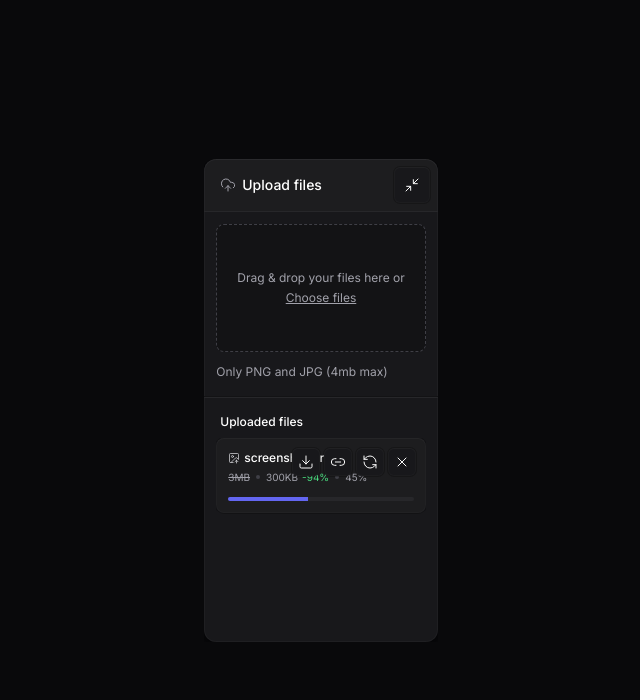
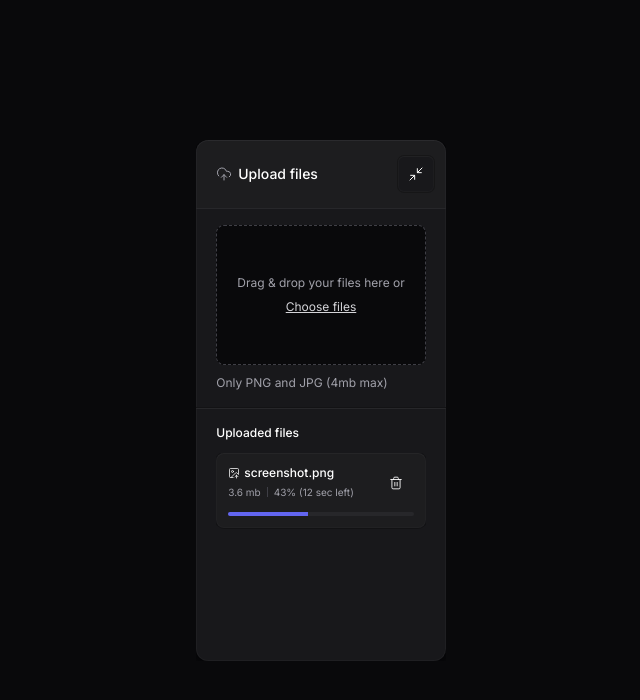
Before and after one commit to mmancilha/upload-widget, a React (Vite) app in the folder web/: page / in a window 1280 px wide. Shown: the top 700 px of the page, without its empty margins (319-959 px from the left). Built offline with nearby package versions, Linux system fonts and the light colour scheme.

Commit message:
Align components with Figma design - adjust padding, spacing, and item layout

```diff
--- a/web/src/components/upload-widget-dropzone.tsx
+++ b/web/src/components/upload-widget-dropzone.tsx
@@ -13,21 +13,19 @@ export function UploadWidgetDropzone() {
   });
 
   return (
-    <div className="px-3 flex flex-col gap-3">
+    <div className="px-5 flex flex-col gap-2.5">
       <div
         data-active={isDragActive}
-        className="cursor-pointer text-zinc-400 bg-black/20 p-5 rounded-lg border border-zinc-700 border-dashed h-32 flex flex-col items-center justify-center gap-1 hover:border-zinc-600 transition-colors data-[active=true]:bg-indigo-500/10 data-[active=true]:border-indigo-500"
+        className="cursor-pointer text-zinc-400 bg-zinc-950 p-5 rounded-lg border border-zinc-700 border-dashed h-[140px] flex flex-col items-center justify-center gap-2 hover:border-zinc-600 transition-colors data-[active=true]:bg-indigo-500/10 data-[active=true]:border-indigo-500"
         {...getRootProps()}
       >
         <input type="file" {...getInputProps()} />
 
         <span className="text-xs">Drag & drop your files here or</span>
-        <span className="text-xs underline">Choose files</span>
+        <span className="text-xs underline text-zinc-300">Choose files</span>
       </div>
 
-      <span className="text-xs text-zinc-400">
-        Only PNG and JPG (4mb max)
-      </span>
+      <span className="text-xs text-zinc-400">Only PNG and JPG (4mb max)</span>
     </div>
   );
 }
--- a/web/src/components/upload-widget-header.tsx
+++ b/web/src/components/upload-widget-header.tsx
@@ -5,7 +5,7 @@ import { UploadWidgetTitle } from "./upload-widget-title";
 
 export function UploadWidgetHeader() {
   return (
-    <div className="w-full p-4 py-2 bg-white/2 border-zinc-800 border-b flex items-center justify-between">
+    <div className="w-full px-5 py-4 bg-white/2 border-zinc-800 border-b flex items-center justify-between">
       <UploadWidgetTitle />
       <Collapsible.Trigger asChild>
         <Button size="icon" className="-mr-2">
--- a/web/src/components/upload-widget-upload-item.tsx
+++ b/web/src/components/upload-widget-upload-item.tsx
@@ -1,26 +1,21 @@
 import * as Progress from "@radix-ui/react-progress";
 
-import { Download, ImageUp, Link2, RefreshCcw, X } from "lucide-react";
+import { ImageUp, Trash2 } from "lucide-react";
 import { Button } from "./ui/button";
 
 export function UploadWidgetUploadItem() {
   return (
-    <div className="p-3 rounded-lg flex flex-col gap-3 shadow-shape-content bg-white/2 relative overflow-hidden">
+    <div className="w-full p-3 rounded-lg flex flex-col gap-3 shadow-shape-content bg-white/2 relative overflow-hidden">
       <div className="flex flex-col gap-1">
         <span className="text-xs font-medium flex items-center gap-1">
-          <ImageUp className="size-3 text-zinc-300" strokeWidth={1.5} />
-          <span>screenshot.png</span>
+          <ImageUp className="size-3 text-white" strokeWidth={1.5} />
+          <span className="text-white">screenshot.png</span>
         </span>
 
         <span className="text-xxs text-zinc-400 flex gap-1.5 items-center">
-          <span className="line-through">3MB</span>
-          <div className="size-1 rounded-full bg-zinc-700" />
-          <span>
-            300KB
-            <span className="text-green-400 ml-1">-94%</span>
-          </span>
-          <div className="size-1 rounded-full bg-zinc-700" />
-          <span>45%</span>
+          <span>3.6 mb</span>
+          <div className="w-px h-2.5 bg-zinc-700" />
+          <span>43% (12 sec left)</span>
         </span>
       </div>
 
@@ -31,27 +26,14 @@ export function UploadWidgetUploadItem() {
         />
       </Progress.Root>
 
-      <div className="absolute top-2.5 right-2.5 flex items-center gap-1">
-        <Button size="icon-sm">
-          <Download className="size-4" strokeWidth={1.5} />
-          <span className="sr-only">Download compressed image</span>
-        </Button>
-
-        <Button size="icon-sm">
-          <Link2 className="size-4" strokeWidth={1.5} />
-          <span className="sr-only">Copy remote URL</span>
-        </Button>
-
-        <Button size="icon-sm">
-          <RefreshCcw className="size-4" strokeWidth={1.5} />
-          <span className="sr-only">Retry upload</span>
-        </Button>
-
-        <Button size="icon-sm">
-          <X className="size-4" strokeWidth={1.5} />
-          <span className="sr-only">Cancel upload</span>
-        </Button>
-      </div>
+      <Button
+        size="icon-sm"
+        className="absolute top-4 right-4"
+        variant="ghost"
+      >
+        <Trash2 className="size-3.5 text-white" strokeWidth={1.5} />
+        <span className="sr-only">Remove file</span>
+      </Button>
     </div>
   );
 }
--- a/web/src/components/upload-widget-upload-list.tsx
+++ b/web/src/components/upload-widget-upload-list.tsx
@@ -1,12 +1,18 @@
 import { UploadWidgetUploadItem } from "./upload-widget-upload-item";
 
 export function UploadWidgetUploadList() {
+  const hasFiles = true; // TODO: implementar lógica real
+
   return (
-    <div className="px-3 flex flex-col gap-2">
-      <h2 className="text-xs font-medium px-1">Uploaded files</h2>
-      <div className="h-48 overflow-y-auto flex flex-col gap-2">
-        <UploadWidgetUploadItem />
-      </div>
+    <div className="px-5 flex flex-col gap-3">
+      <h2 className="text-xs font-medium text-white">Uploaded files</h2>
+      {hasFiles ? (
+        <div className="h-48 overflow-y-auto flex flex-col gap-2">
+          <UploadWidgetUploadItem />
+        </div>
+      ) : (
+        <span className="text-xs text-zinc-400">No uploads added to the queue</span>
+      )}
     </div>
   );
 }
--- a/web/src/components/upload-widget.tsx
+++ b/web/src/components/upload-widget.tsx
@@ -11,10 +11,10 @@ export function UploadWidget() {
   return (
     <Collapsible.Root open={isOpen} onOpenChange={setIsOpen}>
       <Collapsible.Content className="data-[state=open]:animate-collapsible-down data-[state=closed]:animate-collapsible-up overflow-hidden">
-        <div className="bg-zinc-900 w-full overflow-hidden max-w-[360px] rounded-xl shadow-shape">
+        <div className="bg-zinc-900 w-full overflow-hidden max-w-[400px] rounded-xl shadow-shape">
           <UploadWidgetHeader />
 
-          <div className="flex flex-col gap-4 py-3">
+          <div className="flex flex-col gap-4 py-4">
             <UploadWidgetDropzone />
 
             <div className="h-px bg-zinc-800 border-t border-black/50 box-content" />
```
